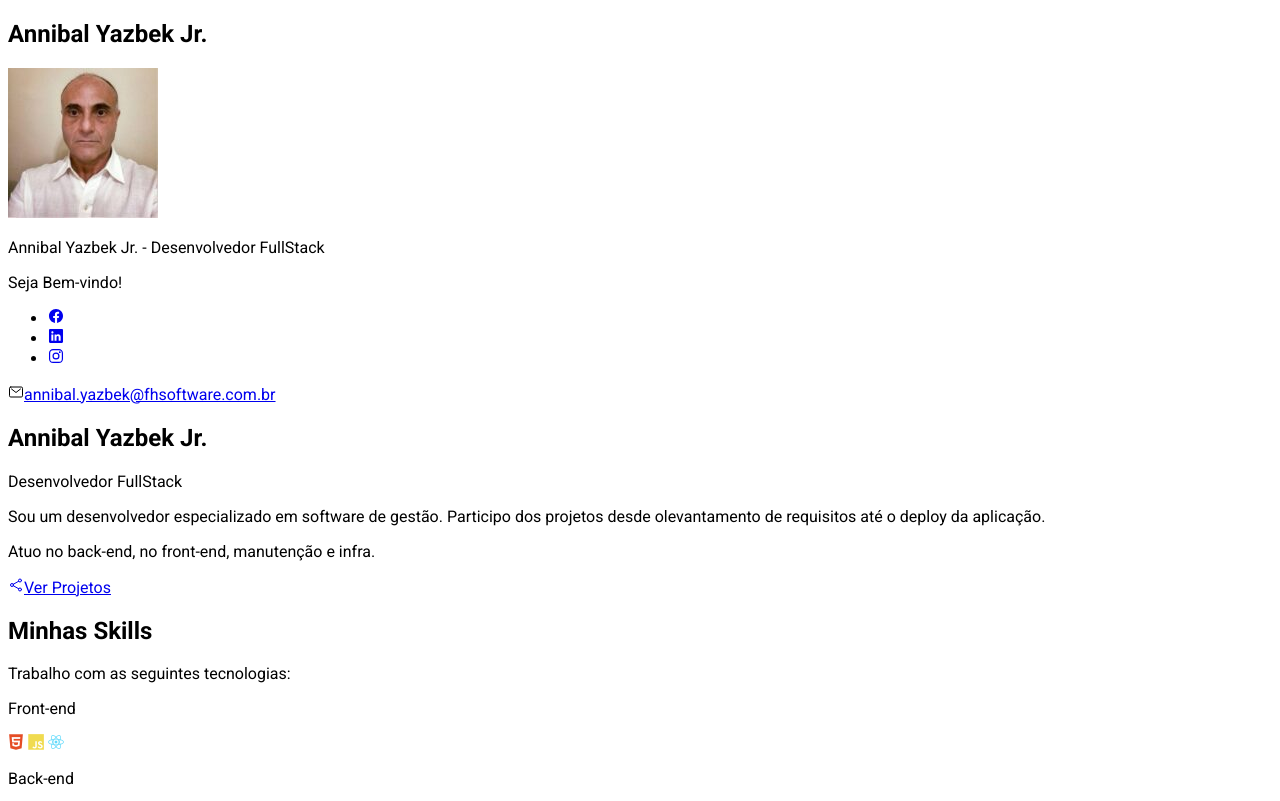
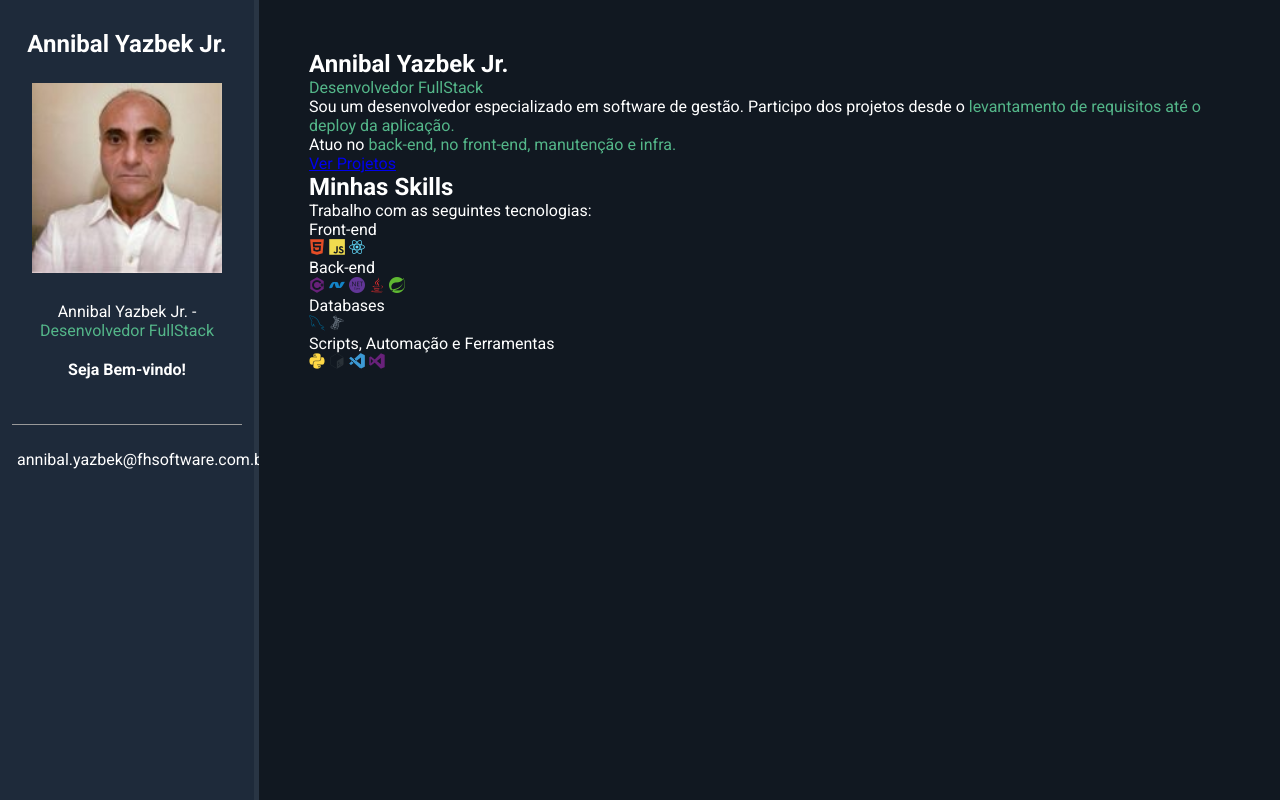
Before and after one commit to annibal-yazbek/annibal-yazbek.github.io, a plain HTML site: page index.html in a window 1280 px wide. Shown: the top 801 px of the page. Drawn offline with nearby package versions, Linux system fonts and the light colour scheme.

Commit message:
atualizando index.html

```diff
--- a/css/styles.css
+++ b/css/styles.css
@@ -1,3 +1,109 @@
+/* Reset */
 * {
+  padding: 0;
+  margin: 0;
   font-family: "Roboto", sans-serif;
+  box-sizing: border-box;
 }
+
+/* Variables */
+:root {
+  --main-color: #54b689;
+  --main-text-color: #fff;
+  --border-color: #999;
+  --bio-bg-color: #1e2a3a;
+  --bio-border-color: #293544;
+  --about-bg-color: #111821;
+}
+
+/* General */
+.highlight {
+  color: var(--main-color);
+}
+
+/* Containers */
+#container {
+  display: flex;
+  flex-direction: row;
+  color: var(--main-text-color);
+}
+
+#bio-container {
+  flex: 1 1 20%;
+  min-height: 100vh;
+  background-color: var(--bio-bg-color);
+  text-align: center;
+  padding: 30px 12px;
+  border-right: 5px solid var(--bio-border-color);
+}
+
+#about-container {
+  flex: 1 1 80%;
+  min-height: 100vh;
+  background-color: var(--about-bg-color);
+  padding: 50px;
+}
+
+/* Bio container */
+
+#bio-container h2 {
+  margin-bottom: 25px;
+}
+
+#bio-container p {
+  margin-bottom: 20px;
+}
+
+#bio-img {
+  width: 190px;
+  height: 190px;
+  margin-bottom: 25px;
+}
+
+#bio-container #wellcome-text {
+  font-weight: bold;
+}
+
+#social-container {
+  display: flex;
+  justify-content: center;
+  list-style: none;
+  border-bottom: 1px solid var(--border-color);
+  margin-bottom: 25px;
+  padding-bottom: 25px;
+}
+
+#social-container li {
+  flex: 1 1 0;
+  max-width: 60px;
+}
+
+#social-container li a {
+  color: var(--main-color);
+  font-size: 30px;
+}
+
+#email-container {
+  display: flex;
+  justify-content: center;
+  margin-bottom: 25px;
+}
+
+#email-container ion-icon,
+#email-container a {
+  flex: 1 1 0;
+  color: var(--main-color);
+}
+
+#email-container a {
+  color: var(--main-text-color);
+  text-decoration: none;
+  max-width: 225px;
+}
+
+#email-container ion-icon {
+  color: var(--main-color);
+  font-size: 25px;
+  margin-right: 5px;
+  max-width: 20px;
+}
--- a/index.html
+++ b/index.html
@@ -22,9 +22,9 @@
   </head>
   <body>
     <main id="container">
-      <aside id="bio-contaainer">
+      <aside id="bio-container">
         <h2>Annibal Yazbek Jr.</h2>
-        <img src="img/Foto.jpeg" alt="Annibal Yazbek Jr." />
+        <img id="bio-img" src="img/Foto.jpeg" alt="Annibal Yazbek Jr." />
         <p>
           Annibal Yazbek Jr. -
           <span class="highlight">Desenvolvedor FullStack</span>
@@ -60,7 +60,8 @@
         <p id="title"><span class="highlight">Desenvolvedor FullStack</span></p>
         <p class="description">
           Sou um desenvolvedor especializado em software de gestão. Participo
-          dos projetos desde o<span class="highlight"
+          dos projetos desde o
+          <span class="highlight"
             >levantamento de requisitos até o deploy da aplicação.</span
           >
         </p>
@@ -88,6 +89,8 @@
             <i class="devicon-csharp-plain colored"></i>
             <i class="devicon-dot-net-plain colored"></i>
             <i class="devicon-dotnetcore-plain colored"></i>
+            <i class="devicon-java-plain colored"></i>
+            <i class="devicon-spring-plain colored"></i>
           </div>
           <div class="skills-box">
             <p class="skills-title">Databases</p>
```
